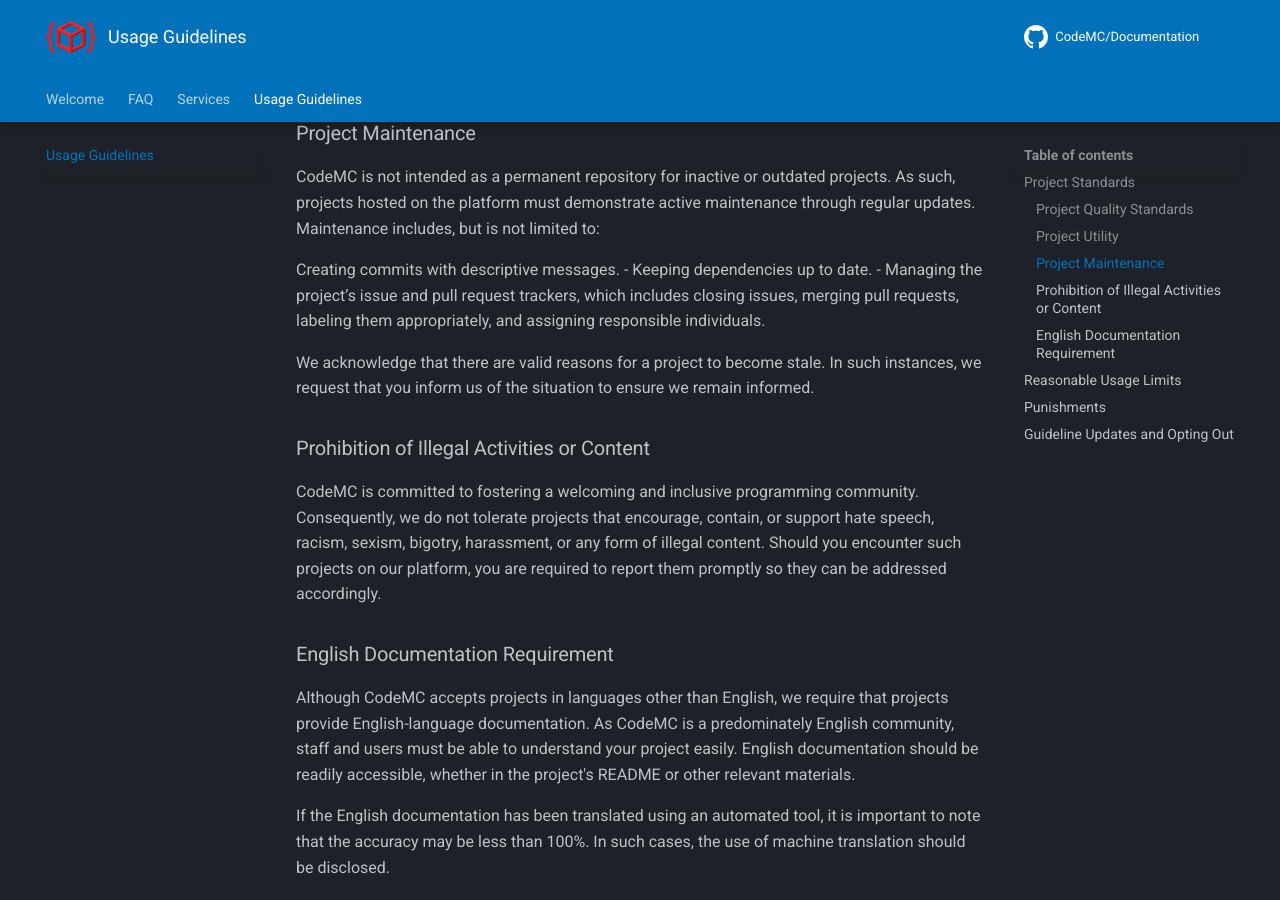
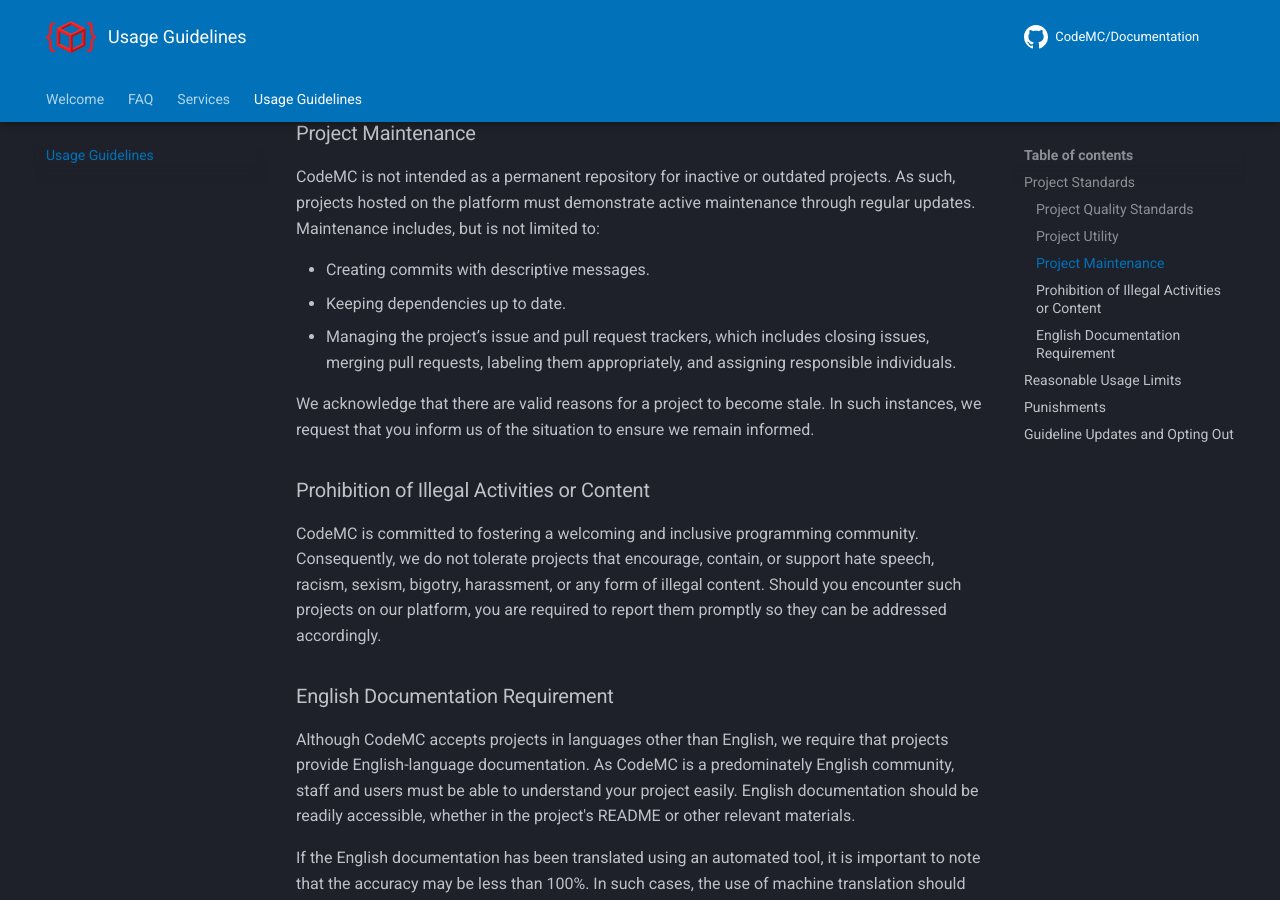
Before and after one commit to CodeMC/Documentation, an MkDocs documentation site: the page built from docs/usage-guidelines.md, in a window 1280 px wide and 900 px high, scrolled down 747 px. Built offline with MkDocs 1.6.1 and Material for MkDocs 9.7.7, drawn with Linux system fonts in a browser that asks for light colours; comment, search, counter and statistics services are not loaded.

Commit message:
Add Missing `-`

```diff
--- a/docs/usage-guidelines.md
+++ b/docs/usage-guidelines.md
@@ -18,7 +18,7 @@ While hosting a Continuous Integration (CI) setup for your library or project ca
 
 CodeMC is not intended as a permanent repository for inactive or outdated projects. As such, projects hosted on the platform must demonstrate active maintenance through regular updates. Maintenance includes, but is not limited to:
 
-Creating commits with descriptive messages.
+- Creating commits with descriptive messages.
 - Keeping dependencies up to date.
 - Managing the project’s issue and pull request trackers, which includes closing issues, merging pull requests, labeling them appropriately, and assigning responsible individuals.
 
```
